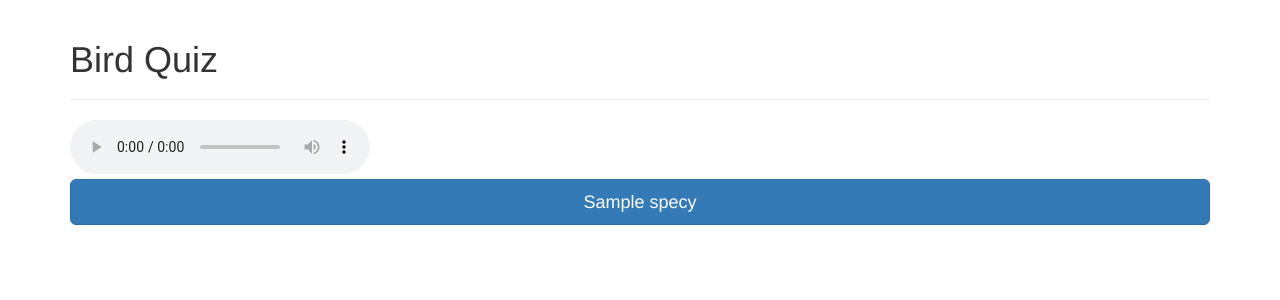
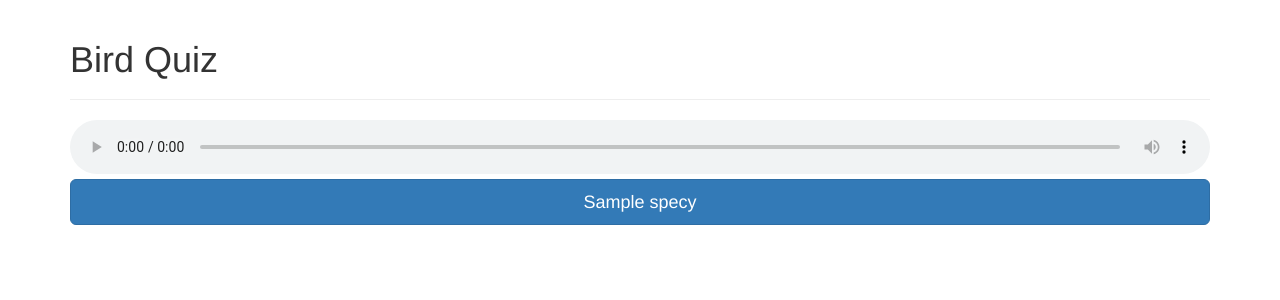
Before and after one commit to micknudsen/bird-sounds, a Flask app: template templates/index.html in a window 1280 px wide. Shown: the top 300 px of the page. Run offline with Flask 2, Linux system fonts and the light colour scheme; the template is opened without the code that fills it: most values are stand-ins (such as "Sample title", 1, 10 or a date in 2020); some libraries are stand-ins or nearby versions.

Commit message:
Make audio controls span entire page

```diff
--- a/templates/index.html
+++ b/templates/index.html
@@ -7,7 +7,7 @@
     <div class="page-header">
         <h1>Bird Quiz</h1>
     </div>
-    <audio controls>
+    <audio controls style="width: 100%">
         <source src="{{ quiz.sound.path }}" type="audio/mpeg">
     </audio>
     <form method="POST">
```
